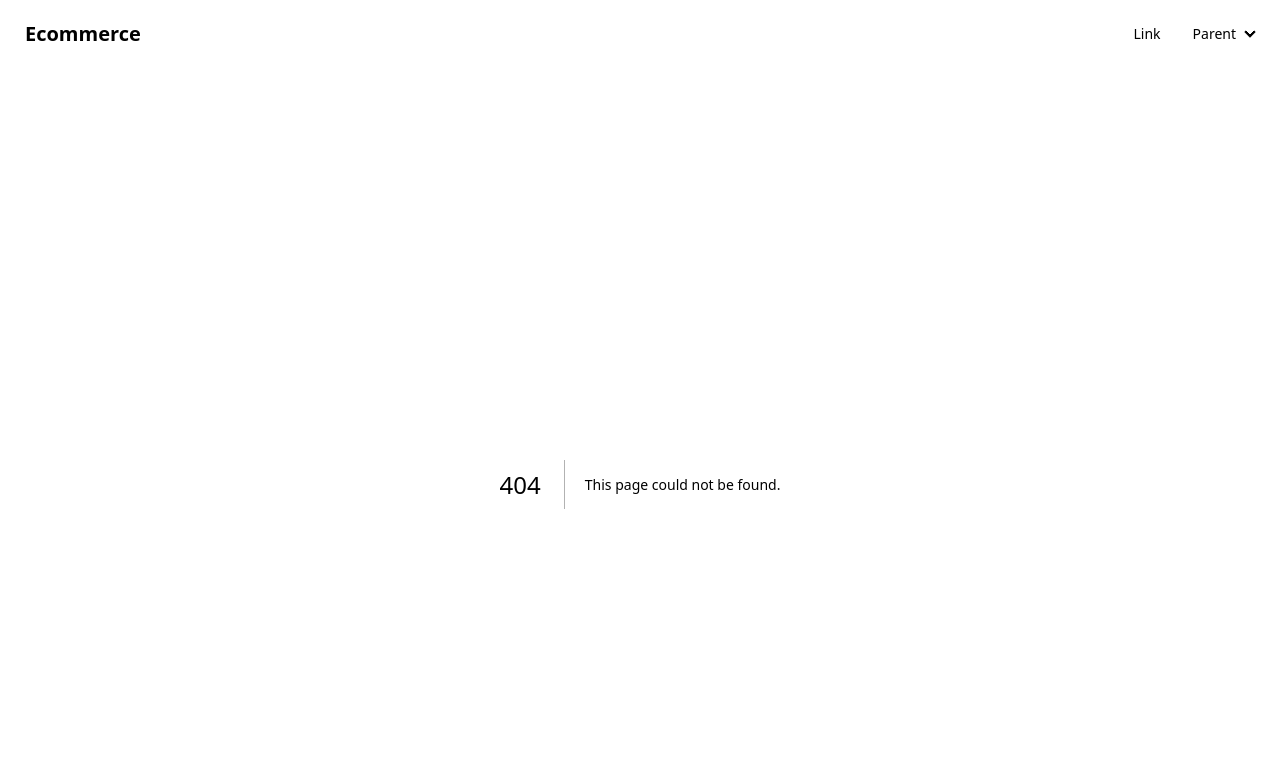
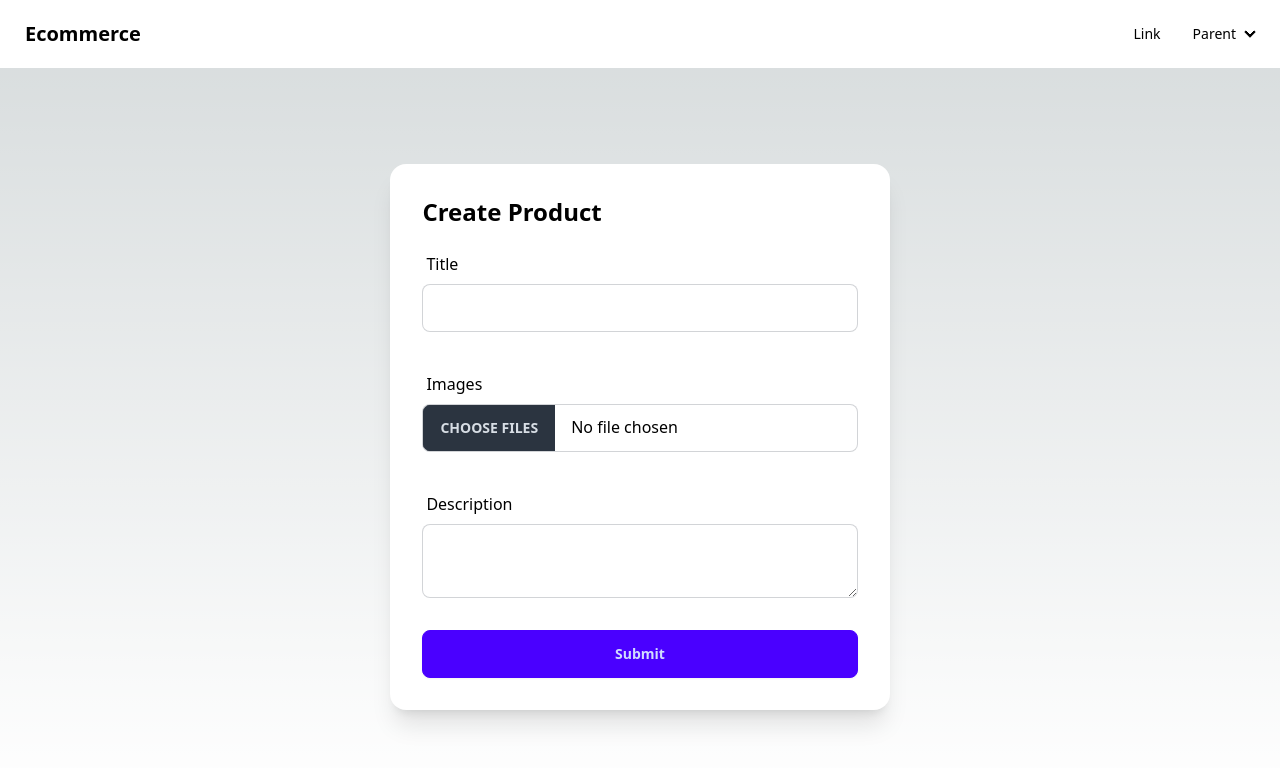
Before and after one commit to dvlpr-shivendra/next-ecommerce, a Next.js app: page /products/create in a window 1280 px wide. Before the commit this address had no page. Shown: the top 768 px of the page. Built offline with nearby package versions, Linux system fonts and the light colour scheme.

Commit message:
Save progress

```diff
--- /dev/null
+++ b/helpers/http.ts
@@ -0,0 +1,106 @@
+export async function get(url: string, auth: boolean = true) {
+
+  const headers = commonHeaders(auth);
+
+  const response = await fetch(url, {
+    method: 'GET',
+    headers: headers,
+    redirect: 'follow'
+  })
+
+  if (!response.ok) {
+    throw await response.json()
+  }
+
+  return await response.json()
+}
+
+export async function post(url: string, data: object = {}, auth: boolean = true) {
+
+  const headers = commonHeaders(auth);
+
+  var raw = JSON.stringify(data);
+
+  const response = await fetch(url, {
+    method: 'POST',
+    headers: headers,
+    body: raw,
+    redirect: 'follow'
+  })
+
+  if (!response.ok) {
+    throw await response.json()
+  }
+
+  return await response.json()
+}
+
+export async function destroy(url: string, auth: boolean = true) {
+
+    const headers = commonHeaders(auth);
+
+    const response = await fetch(url, {
+      method: 'DELETE',
+      headers: headers,
+      redirect: 'follow'
+    })
+
+    if (!response.ok) {
+      throw await response.json()
+    }
+
+    return await response.json()
+}
+
+export async function put(url: string, data: object, auth: boolean = true) {
+
+  const headers = commonHeaders(auth);
+
+  var raw = JSON.stringify(data);
+
+  const response = await fetch(url, {
+    method: 'PUT',
+    headers: headers,
+    body: raw,
+    redirect: 'follow'
+  })
+
+  if (!response.ok) {
+    throw await response.json()
+  }
+
+  return await response.json()
+}
+
+export async function postMultipart(url: string, data: FormData, auth: boolean = true) {
+
+  const headers = new Headers();
+
+  headers.append("Authorization", localStorage.token);
+  headers.append("Accept", "application/json");
+
+  const response = await fetch(url, {
+    method: 'POST',
+    headers: headers,
+    body: data,
+    redirect: 'follow'
+  })
+
+  if (!response.ok) {
+    throw await response.json()
+  }
+
+  return await response.json()
+}
+
+function commonHeaders(auth: boolean) {
+  const headers = new Headers();
+  headers.append("Accept", "application/json");
+  headers.append("Content-Type", "application/json");
+
+  if (auth) {
+    headers.append("Authorization", localStorage.token);
+  }
+
+  return headers
+}
--- /dev/null
+++ b/helpers/urls.ts
@@ -0,0 +1,4 @@
+
+export function backendUrl(path: string) {
+  return `${process.env.NEXT_PUBLIC_BACKEND_HOST}/${path}`;
+}
--- a/pages/_app.tsx
+++ b/pages/_app.tsx
@@ -6,9 +6,11 @@ import type { AppProps } from "next/app";
 export default function App({ Component, pageProps }: AppProps) {
   return (
     <>
-      <Navbar />
-      <div className="container mx-auto p-4">
-        <Component {...pageProps} />
+      <div className="min-h-screen flex flex-col items-stretch">
+        <Navbar />
+        <div className="container mx-auto p-4 flex-1">
+          <Component {...pageProps} />
+        </div>
       </div>
     </>
   );
--- a/pages/api/hello.ts
+++ /dev/null
@@ -1,13 +0,0 @@
-// Next.js API route support: https://nextjs.org/docs/api-routes/introduction
-import type { NextApiRequest, NextApiResponse } from "next";
-
-type Data = {
-  name: string;
-};
-
-export default function handler(
-  req: NextApiRequest,
-  res: NextApiResponse<Data>,
-) {
-  res.status(200).json({ name: "John Doe" });
-}
--- a/pages/index.tsx
+++ b/pages/index.tsx
@@ -1,7 +1,42 @@
+import { get } from "@/helpers/http";
+import { backendUrl } from "@/helpers/urls";
 import Image from "next/image";
 
-export default function Home() {
+type GetProductsRes = {
+  products: Product[];
+};
+
+export default function Home({ data }: { data: GetProductsRes }) {
   return (
-    <h1>Hope</h1>
+    <div>
+      {data.products.map((product) => (
+        <div
+          key={`product-card-${product.id}`}
+          className="card w-96 bg-base-100 shadow-xl"
+        >
+          <figure>
+            <img
+              src="https://daisyui.com/images/stock/photo-1606107557195-0e29a4b5b4aa.jpg"
+              alt="Shoes"
+            />
+          </figure>
+          <div className="card-body">
+            <h2 className="card-title">{product.title}</h2>
+            <p className="line-clamp-3 mb-4">{product.description}</p>
+            <div className="card-actions justify-end">
+              <button className="btn btn-primary">Buy Now</button>
+            </div>
+          </div>
+        </div>
+      ))}
+    </div>
   );
 }
+
+export async function getServerSideProps() {
+  // Fetch data from external API
+  const data: GetProductsRes = await get(backendUrl("products"), false);
+
+  // Pass data to the page via props
+  return { props: { data } };
+}
--- /dev/null
+++ b/pages/products/create.tsx
@@ -0,0 +1,81 @@
+import React, { ChangeEvent, FormEvent, useState } from "react";
+import { post, postMultipart } from "@/helpers/http";
+import { backendUrl } from "@/helpers/urls";
+
+export default function CreateProduct() {
+  const [title, setTitle] = useState("");
+  const [description, setDescription] = useState("");
+  const [images, setImages] = useState<string[]>([]);
+
+  function onSubmit(e: FormEvent) {
+    e.preventDefault();
+    const data = {
+      title,
+      description,
+      images,
+    };
+
+    post(backendUrl("/products"), data).then((res) => {
+      console.log(res);
+    });
+  }
+
+  function uploadImages(e: ChangeEvent) {
+    e.preventDefault();
+
+    const formData = new FormData();
+
+    // @ts-ignore
+    const files = e.target.files;
+
+    for (let i = 0; i < files.length; i++) {
+      formData.append(`files[]`, files[i]);
+    }
+
+    postMultipart(backendUrl("files/upload"), formData).then((res) => {
+      setImages(res.files);
+    });
+  }
+
+  return (
+    <div className="mt-20 p-8 card bg-base-100 shadow-xl w-2/5 mx-auto">
+      <h1 className="text-2xl font-bold mb-4">Create Product</h1>
+      <form onSubmit={onSubmit} className="space-y-8">
+        <div className="space-y-8">
+          <div className="form-control">
+            <label className="label">Title</label>
+            <input
+              className="input input-bordered"
+              type="text"
+              value={title}
+              onChange={(e) => setTitle(e.target.value)}
+            />
+          </div>
+
+          <div className="form-control">
+            <label className="label">Images</label>
+            <input
+              className="file-input file-input-bordered"
+              type="file"
+              onChange={uploadImages}
+              multiple
+            />
+          </div>
+
+          <div className="form-control">
+            <label className="label">Description</label>
+            <textarea
+              className="textarea textarea-bordered"
+              value={description}
+              onChange={(e) => setDescription(e.target.value)}
+            />
+          </div>
+
+          <button className="btn btn-primary btn-block" type="submit">
+            Submit
+          </button>
+        </div>
+      </form>
+    </div>
+  );
+}
--- /dev/null
+++ b/types/AuthContextType.ts
@@ -0,0 +1,4 @@
+type AuthContextType = {
+  data: AuthData | null;
+  login: (data: AuthData) => void;
+};
--- /dev/null
+++ b/types/AuthData.ts
@@ -0,0 +1,4 @@
+type AuthData = {
+  user: User | null;
+  token: string | null;
+};
--- /dev/null
+++ b/types/Product.ts
@@ -0,0 +1,6 @@
+type Product = {
+  id: number;
+  title: string;
+  description: string;
+  price: number;
+};
```
Also changed, not shown: types/User.ts (added, +9 -0 lines).
